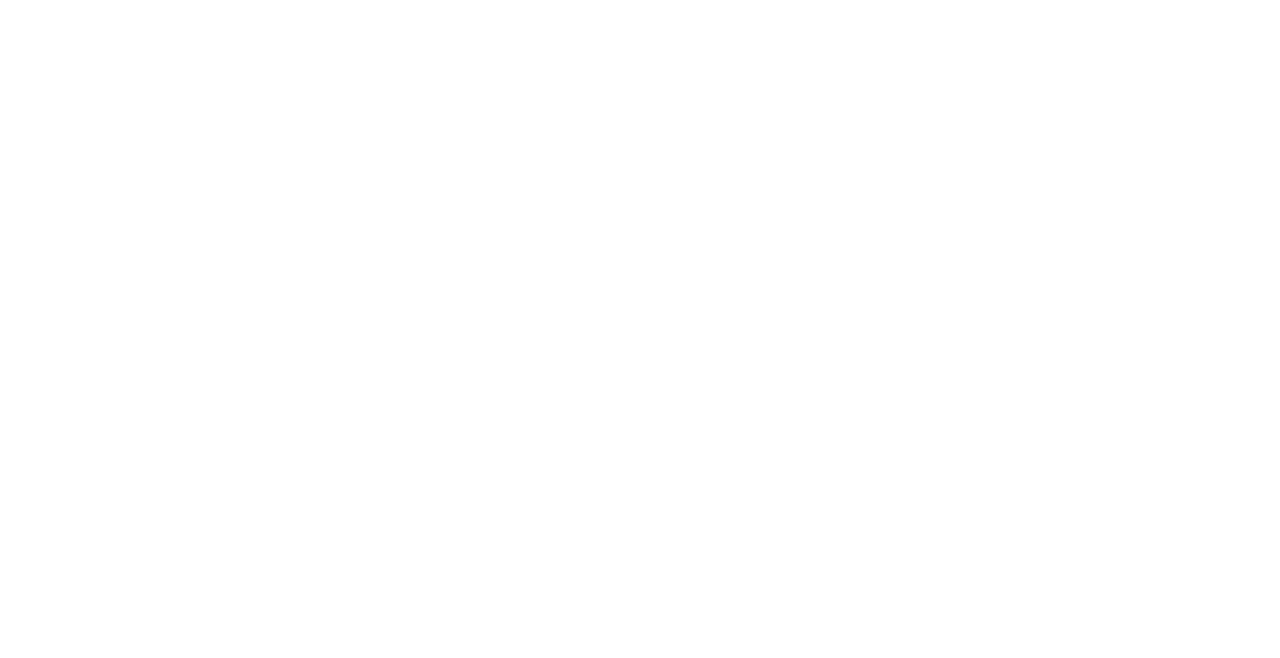
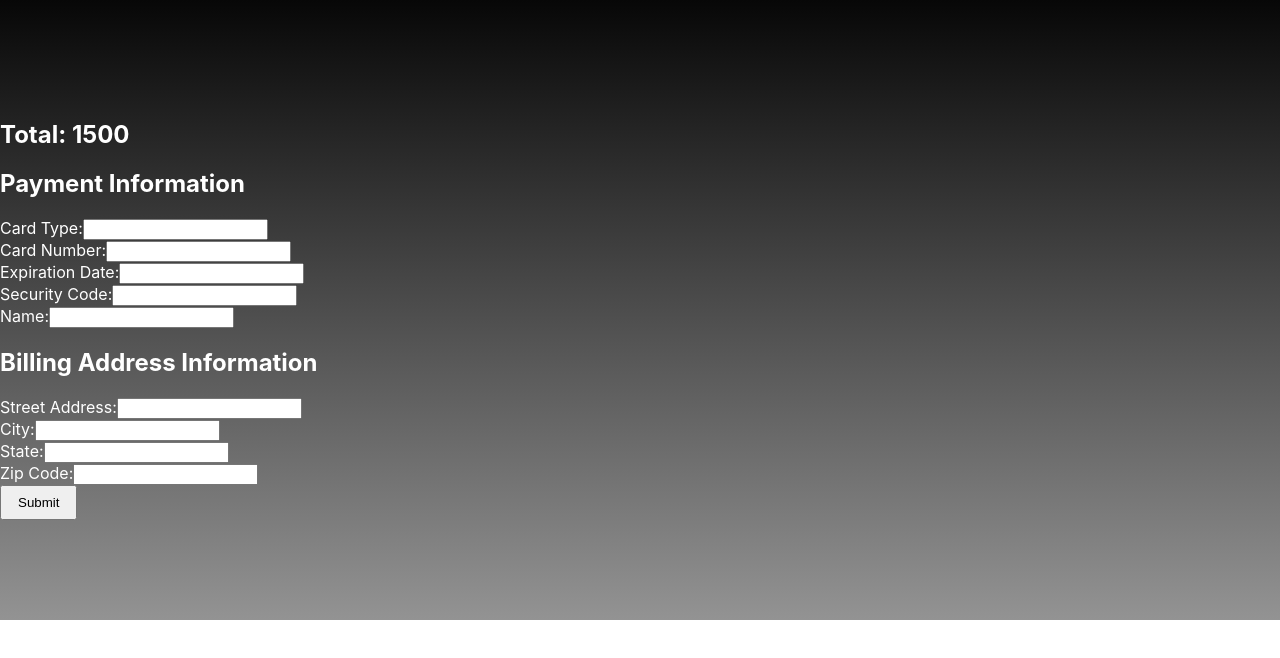
Before and after one commit to Piyush-Rajendra/Get-the-Show, a React (Create React App) app: page /payment in a window 1280 px wide. Before the commit this address had no page. Shown: the top 658 px of the page. Built offline with nearby package versions, Linux system fonts and the light colour scheme.

Commit message:
payment page

```diff
--- a/package.json
+++ b/package.json
@@ -9,7 +9,7 @@
     "axios": "^1.6.7",
     "react": "^18.2.0",
     "react-dom": "^18.2.0",
-    "react-router-dom": "^6.22.0",
+    "react-router-dom": "^6.22.1",
     "react-scripts": "5.0.1",
     "web-vitals": "^2.1.4"
   },
--- a/src/App.js
+++ b/src/App.js
@@ -4,6 +4,8 @@
 import Login from './components/Login';
 import MovieView from './components/MovieView';
 import BuyTickets from './components/BuyTickets';
+import Payment from './components/Payment';
+import PaymentConfirmation from './components/PaymentConfirmation';
 
 function App() {
   return (
@@ -14,6 +16,8 @@
           <Route exact path='/' element={<Login />} />
           <Route exact path='/movieview' element={<MovieView />} />
           <Route exact path='/tickets' element={<BuyTickets />} />
+          <Route exact path='/payment' element={<Payment />} />
+          <Route exact path='/paymentconfirm' element={<PaymentConfirmation />} />
 
         </Routes>
       </div>
--- a/src/components/BuyTickets.js
+++ b/src/components/BuyTickets.js
@@ -4,6 +4,7 @@
 import axios from "axios";
 
 const BuyTickets = (props) => {
+    const navigate = useNavigate();
 
     const [childTicket, setChildTicket] = useState();
     const [adultTicket, setAdultTicket] = useState();
@@ -97,17 +98,22 @@
         }
       };
 
+    const totalAmount = 1500;
+    const handlePaymentButton = () => {
+        //navigate('/payment');
+        navigate('/payment', { state: { totalAmount: totalAmount } });
 
-
+    }
 
 
 
     return (
         <div className="movie-page">
             <div className="movie-title">
-                <h2 id="ticket-movie-title">{movieTitle}</h2>
-                <h2 id="ticket-movie-time">{movieTime}</h2>
+                <h2 id="ticket-movie-title">Movie: {movieTitle}</h2>
+                <h2 id="ticket-movie-time">Time: {movieTime}</h2>
             </div>
+            <hr/>
             <div className="two-columns">
                 <div id="ticket-column-one">
                     <div id="prices">
@@ -119,15 +125,15 @@
                     <div id="ticket-buttons">
                         <div className="add-delete">
                             <h3 onClick={handleAddChildTicket} className="add-button">Add Child Ticket</h3>
-                            <button onClick={handleRemoveChildTicket} className="remove">Remove</button>
+                            <button onClick={handleRemoveChildTicket} className="remove">Remove Child Ticket</button>
                         </div>
                         <div className="add-delete">
                             <h3 onClick={handleAddAdultTicket} className="add-button">Add Adult Ticket</h3>
-                            <button onClick={handleRemoveAdultTicket} className="remove">Remove</button>
+                            <button onClick={handleRemoveAdultTicket} className="remove">Remove Adult Ticket</button>
                         </div>
                         <div className="add-delete">
                             <h3 onClick={handleAddSeniorTicket} className="add-button">Add Senior Ticket</h3>
-                            <button onClick={handleRemoveSeniorTicket} className="remove">Remove</button>
+                            <button onClick={handleRemoveSeniorTicket} className="remove">Remove Senior Ticket</button>
                         </div>
                     </div>
                     <div id="totals">
@@ -152,10 +158,12 @@
                 </div>
                 <div id="ticket-column-two">
                     <div id="movie-image">
+                        <div id="movie-img-container">
                         <img id="seat-image" src="https://amc-theatres-res.cloudinary.com/amc-cdn/production/2/attributes/HybridSeating_promo.jpg" width="400px"/>
+                        </div>
                         <h5 id="seat-select-text">Select Your Seat(s):</h5>
                         {[...Array(renderTimes)].map((_, index) => (
-                            <div key={index}>
+                            <div className="seat-dropdown" key={index}>
                             <select id={`seatSelector${index}`} value={selectedSeats[index]} onChange={(event) => handleSeatSelection(event, index)}>
                                 <option value="">Select a seat...</option>
                                 {availableSeats.map((seat, seatIndex) => (
@@ -164,12 +172,14 @@
                                 </option>
                                 ))}
                             </select>
-                            <p>Selected Seat: {selectedSeats[index]}</p>
+                            <p className="selected-seat-text">Selected Seat: {selectedSeats[index]}</p>
                             </div>
                         ))}
                     </div>
                     {(total > 0 && check == true) && (
-                    <button id="proceed">Proceed to Payment</button>
+                    <div id="proceed-container">
+                    <button id="proceed" onClick={handlePaymentButton}>Proceed to Payment</button>
+                    </div>
                     )}
                 </div>
             </div>
--- a/src/components/MovieView.js
+++ b/src/components/MovieView.js
@@ -26,7 +26,7 @@
             title: 'The Emoji Movie',
             poster: 'https://image.tmdb.org/t/p/original/60bTx5z9zL1AqCjZ0gmWoRMJ6Bb.jpg',
             category: 'Animation/Comedy',
-            rating: 'PG',
+            ageRating: 'PG',
             director: 'Tony Leondis',
             producer: 'Michelle Raimo Kouyate',
             code: 'EMOJ001',
--- /dev/null
+++ b/src/components/Payment.js
@@ -0,0 +1,129 @@
+import React, { useState, useEffect } from "react";
+import './css/Payment.css';
+import { Link, useNavigate } from 'react-router-dom';
+import axios from "axios";
+
+const Payment = (props) => {
+    const navigate = useNavigate();
+    //console.log(props.location.state.totalAmount);
+    //const { totalAmount } = props.location.state;
+    //console.log(props);
+
+    const totalAmount  = 1500;
+
+    const [paymentInfo, setPaymentInfo] = useState({
+        cardType: '',
+        cardNumber: '',
+        expirationDate: '',
+        securityCode: '',
+        name: ''
+      });
+
+      const [billingAddress, setBillingAddress] = useState({
+        streetAddress: '',
+        city: '',
+        state: '',
+        zipCode: ''
+      });
+
+      const handlePaymentChange = (e) => {
+        const { name, value } = e.target;
+        setPaymentInfo({ ...paymentInfo, [name]: value });
+      };
+
+      const handleAddressChange = (e) => {
+        const { name, value } = e.target;
+        setBillingAddress({ ...billingAddress, [name]: value });
+      };
+
+      const handleSubmit = (e) => {
+        e.preventDefault();
+        if (!validateForm()) {
+          alert('Please fill out all fields.');
+          return;
+        }
+        const paymentData = {
+          paymentInfo,
+          billingAddress
+        };
+        console.log(paymentData);
+        navigate('/paymentconfirm')
+
+      };
+
+      const validateForm = () => {
+        for (let key in paymentInfo) {
+          if (paymentInfo[key] === '') {
+            return false;
+          }
+        }
+        for (let key in billingAddress) {
+          if (billingAddress[key] === '') {
+            return false;
+          }
+        }
+        return true;
+      };
+
+      return (
+        <div id="payment-page">
+            <h2>Total: { totalAmount }</h2>
+          <h2>Payment Information</h2>
+          <form onSubmit={handleSubmit}>
+            <label>
+              Card Type:
+              <input type="text" name="cardType" value={paymentInfo.cardType} onChange={handlePaymentChange} />
+            </label>
+            <br />
+            <label>
+              Card Number:
+              <input type="text" name="cardNumber" value={paymentInfo.cardNumber} onChange={handlePaymentChange} />
+            </label>
+            <br />
+            <label>
+              Expiration Date:
+              <input type="text" name="expirationDate" value={paymentInfo.expirationDate} onChange={handlePaymentChange} />
+            </label>
+            <br />
+            <label>
+              Security Code:
+              <input type="text" name="securityCode" value={paymentInfo.securityCode} onChange={handlePaymentChange} />
+            </label>
+            <br />
+            <label>
+              Name:
+              <input type="text" name="name" value={paymentInfo.name} onChange={handlePaymentChange} />
+            </label>
+            <br />
+            <h2>Billing Address Information</h2>
+            <label>
+              Street Address:
+              <input type="text" name="streetAddress" value={billingAddress.streetAddress} onChange={handleAddressChange} />
+            </label>
+            <br />
+            <label>
+              City:
+              <input type="text" name="city" value={billingAddress.city} onChange={handleAddressChange} />
+            </label>
+            <br />
+            <label>
+              State:
+              <input type="text" name="state" value={billingAddress.state} onChange={handleAddressChange} />
+            </label>
+            <br />
+            <label>
+              Zip Code:
+              <input type="text" name="zipCode" value={billingAddress.zipCode} onChange={handleAddressChange} />
+            </label>
+            <br />
+            <button type="submit">Submit</button>
+          </form>
+        </div>
+      );
+
+
+
+
+}
+
+export default Payment;
--- /dev/null
+++ b/src/components/PaymentConfirmation.js
@@ -0,0 +1,32 @@
+import React, { useState, useEffect } from "react";
+import './css/Payment.css';
+import { Link, useNavigate} from 'react-router-dom';
+import axios from "axios";
+
+const PaymentConfirmation = () => {
+    const navigate = useNavigate();
+
+    useEffect(() => {
+        const handleBackButton = (e) => {
+            e.preventDefault();
+            navigate('/');
+        };
+
+        window.addEventListener('popstate', handleBackButton);
+
+        return () => {
+            window.removeEventListener('popstate', handleBackButton);
+        };
+    }, [navigate]);
+
+    return (
+        <div id="confirm-page">
+            <h1>Payment Confirmed! Thanks for choosing E-Cinema Booking!</h1>
+            <h3>You many now leave this page.</h3>
+            <h4>You can click back to return to the home page.</h4>
+        </div>
+    )
+
+}
+
+export default PaymentConfirmation;
--- /dev/null
+++ b/src/components/css/Payment.css
@@ -0,0 +1,7 @@
+#payment-page {
+    background: linear-gradient(to bottom, #070707, #939393); /* Black to dark grey gradient */
+    margin: 0; /* Remove default body margin */
+    padding-bottom: 100px; /* Remove default body padding */
+    padding-top: 100px;
+    color: white;
+}
```
Also changed, not shown: src/components/css/BuyTickets.css (+95 -6 lines), 1 other file (tests, documents, lock files or other folders).
